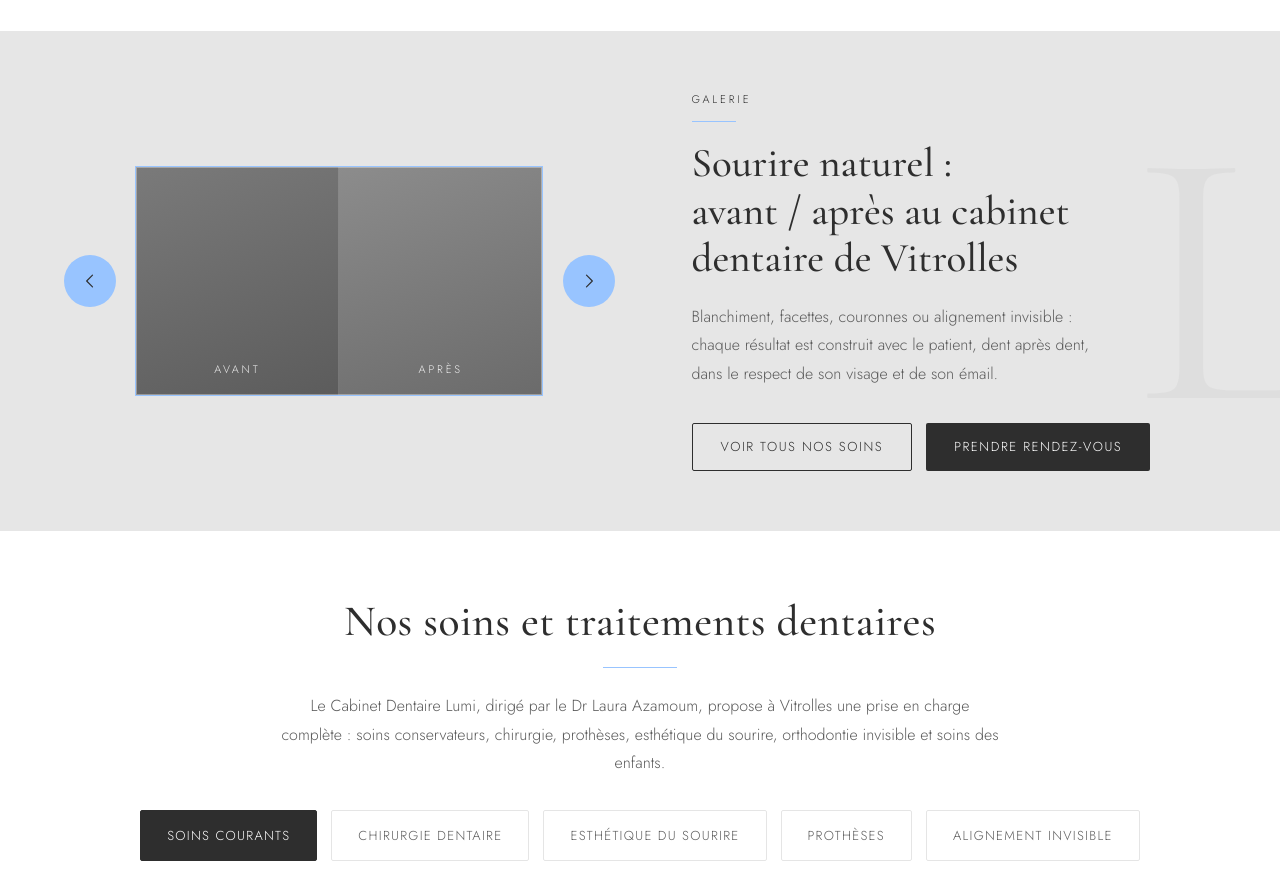
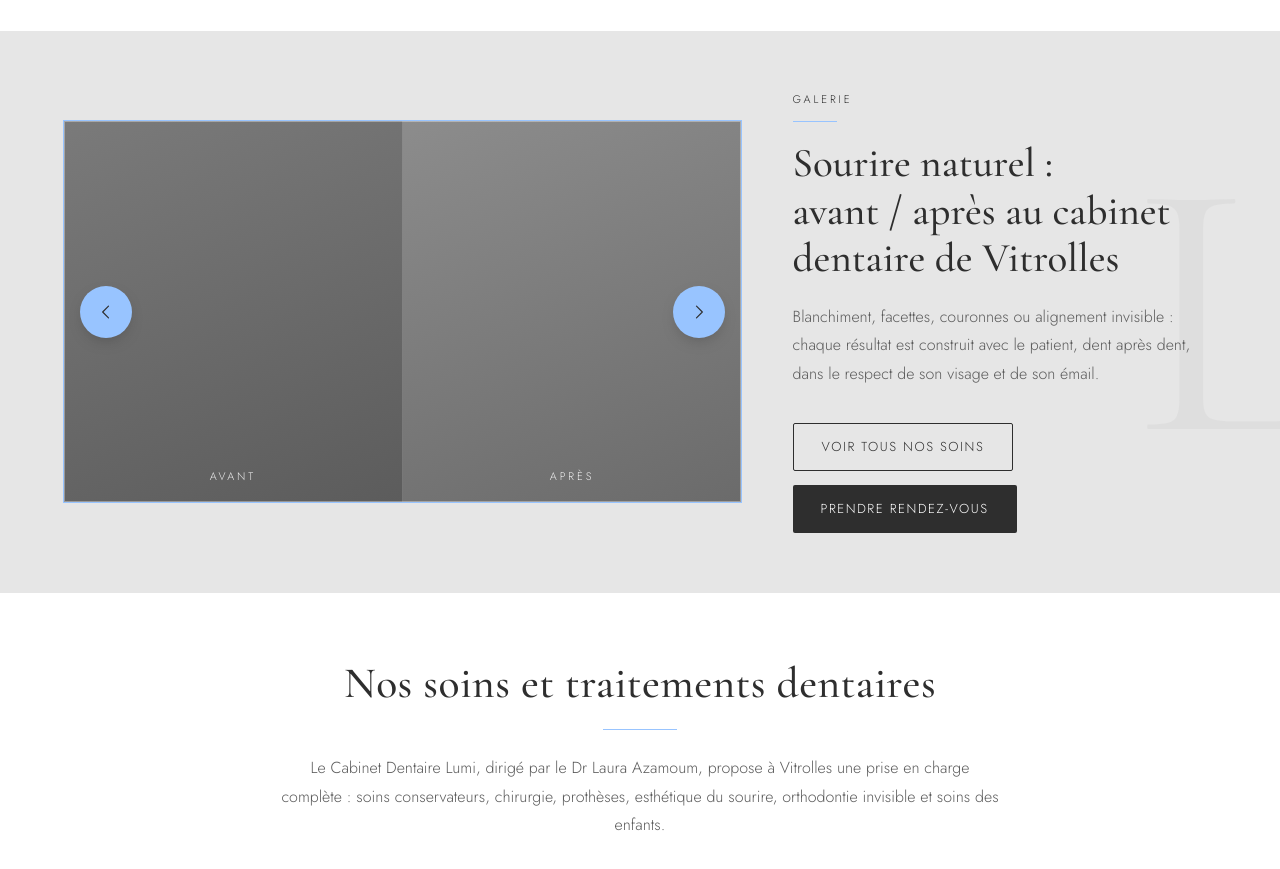
Before and after one commit to arsnplp/dentiste1, a plain HTML site: page index.html in a window 1280 px wide. Shown: the part 1061-1930 px from the top of the page. Drawn offline with nearby package versions, Linux system fonts and the light colour scheme.

Commit message:
Galerie accueil : photos avant/apres plus grandes, fleches sur les photos

```diff
--- a/css/style.css
+++ b/css/style.css
@@ -2523,3 +2523,26 @@ section.bg-grey  { background: var(--c-paper-alt); border-top: 0; }
   border: 1px solid var(--c-line);
   margin: -1px 0 0 -1px;
 }
+
+/* Galerie de l'accueil : photos avant / apres plus grandes */
+@media (min-width: 981px) {
+  .gallery__inner {
+    grid-template-columns: minmax(0, 1.6fr) minmax(0, 1fr);
+    gap: clamp(32px, 4vw, 64px);
+  }
+}
+
+/* Galerie de l'accueil : fleches posees sur les photos pour leur laisser
+   toute la largeur de la colonne */
+.gallery .carousel { gap: 0; }
+
+.gallery .carousel__arrow {
+  position: absolute;
+  top: 50%;
+  z-index: 3;
+  transform: translateY(-50%);
+  box-shadow: 0 6px 18px -8px rgba(0, 0, 0, .35);
+}
+.gallery .carousel__arrow--prev { left: 16px; }
+.gallery .carousel__arrow--next { right: 16px; }
+.gallery .carousel__arrow:hover { transform: translateY(-50%) scale(1.06); }
--- a/index.html
+++ b/index.html
@@ -22,7 +22,7 @@
   <link rel="preconnect" href="https://fonts.googleapis.com" />
   <link rel="preconnect" href="https://fonts.gstatic.com" crossorigin />
   <link href="https://fonts.googleapis.com/css2?family=Cormorant+Garamond:wght@400;500;600&family=Jost:wght@300;400;500&display=swap" rel="stylesheet" />
-  <link rel="stylesheet" href="/css/style.css?v=20260915014735" />
+  <link rel="stylesheet" href="/css/style.css?v=20260915014858" />
 
   <!-- Donnees structurees : cabinet dentaire (SEO local) -->
   <script type="application/ld+json">
@@ -840,6 +840,6 @@
     </div>
   </footer>
 
-  <script src="/js/main.js?v=20260915014735"></script>
+  <script src="/js/main.js?v=20260915014858"></script>
 </body>
 </html>
```
Also changed, not shown: blog.html (+2 -2 lines), rendez-vous.html (+2 -2 lines), soins.html (+2 -2 lines), soins/abces-dentaire.html (+2 -2 lines), soins/alignement-invisible.html (+2 -2 lines), soins/blanchiment-dentaire.html (+2 -2 lines), soins/cone-beam-radiographie.html (+2 -2 lines), soins/couronne-dentaire.html (+2 -2 lines), soins/dents-de-sagesse.html (+2 -2 lines), soins/detartrage.html (+2 -2 lines), soins/devitalisation.html (+2 -2 lines), soins/extraction-dentaire.html (+2 -2 lines), soins/soins-enfants.html (+2 -2 lines), soins/traitement-carie.html (+2 -2 lines), 1 more files.
